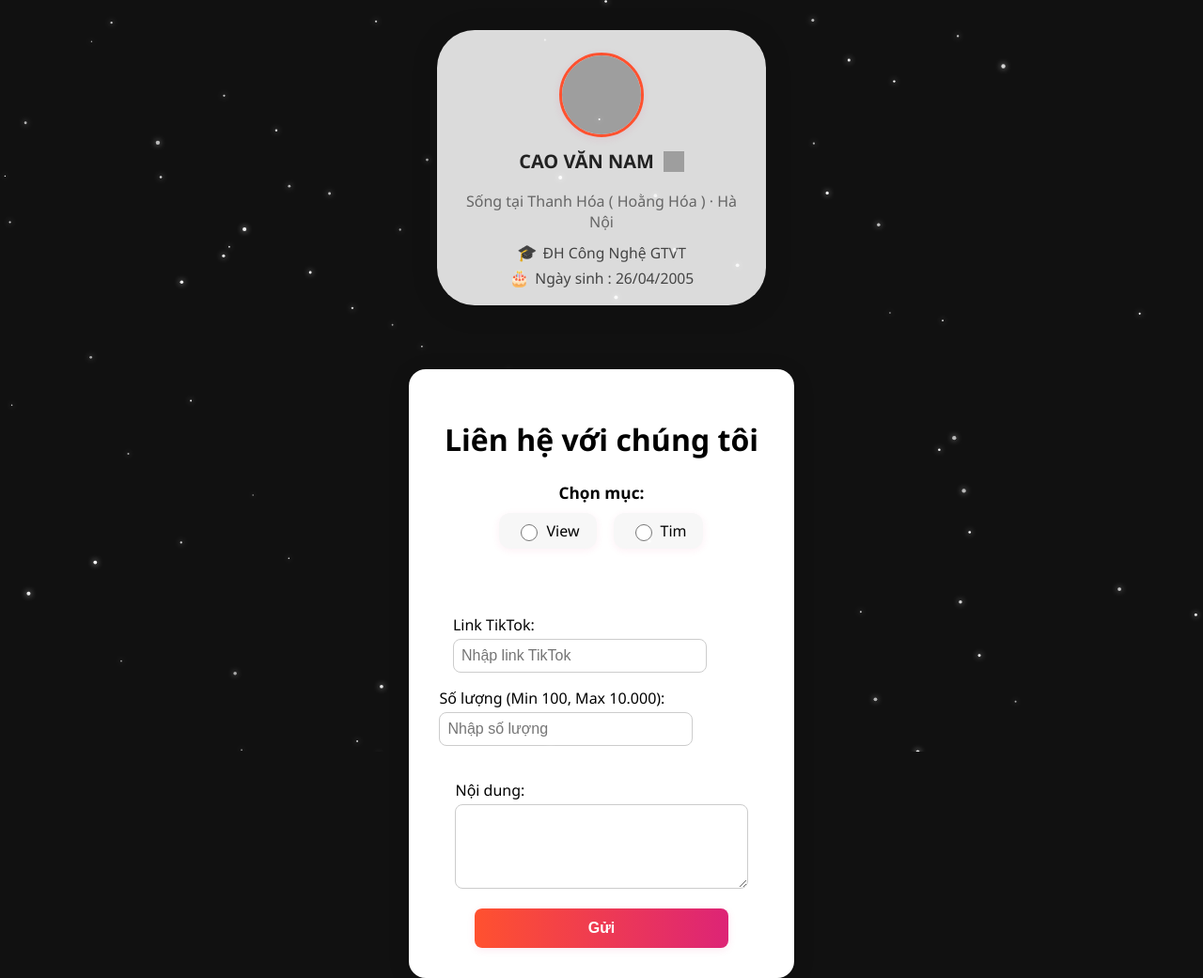
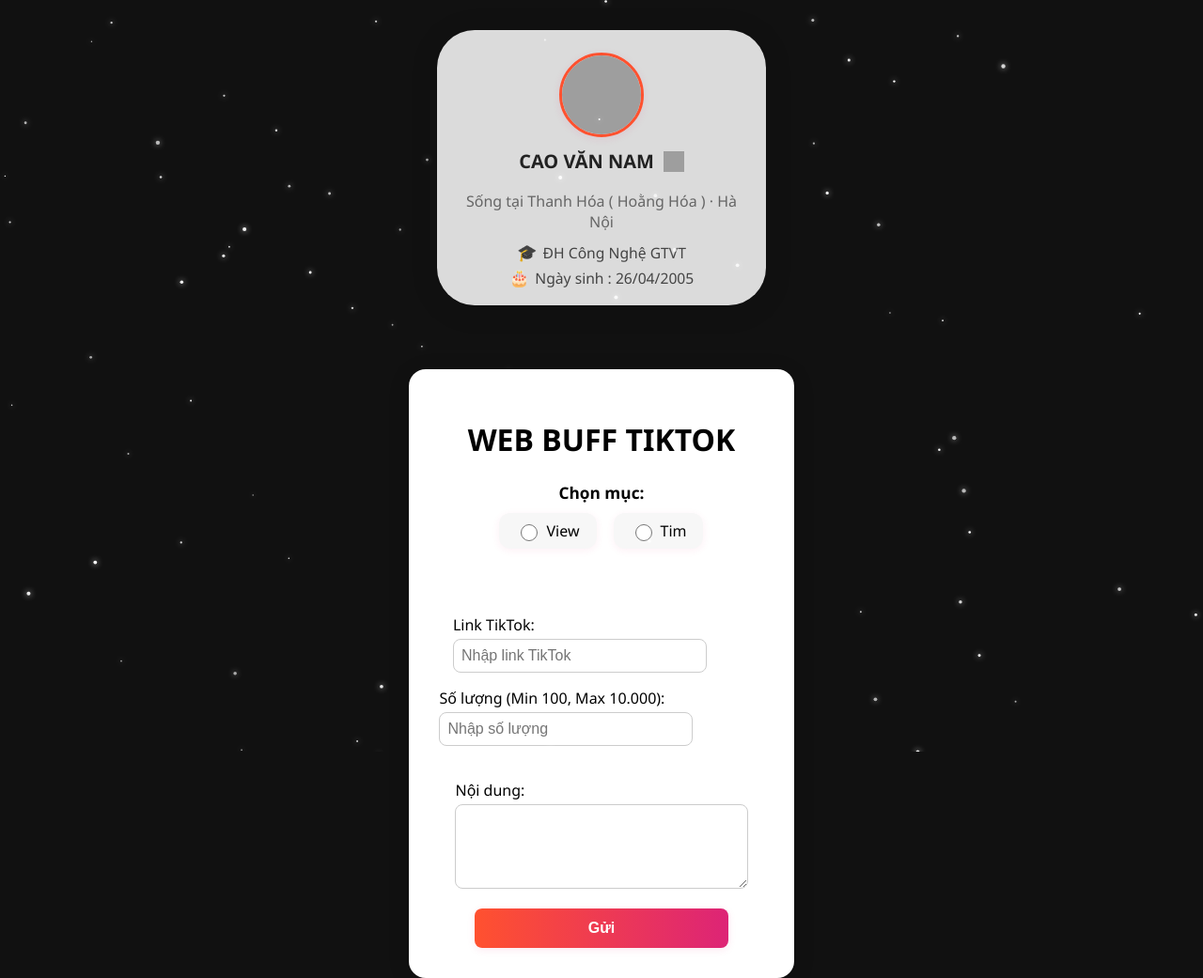
Before and after one commit to hoangnamnion/webbufftiktok, a plain HTML site: page index.html in a window 1280 px wide. Shown: the whole page at 94% size. Drawn offline with Linux system fonts and the light colour scheme; grey boxes are pictures that could not be loaded.

Commit message:
Update index.html

```diff
--- a/index.html
+++ b/index.html
@@ -3,7 +3,9 @@
 <head>
     <meta charset="UTF-8">
     <meta name="viewport" content="width=device-width, initial-scale=1.0">
-    <title>Gửi thông tin TikTok</title>
+    <meta property="og:type" content="website"/>
+    <meta property="og:image" content="https://lockethoangnam.odoo.com/web/image/822-04d744bf/2cd618822819ff96e3db1766bd0e91f7.jpg"/>
+    <title>BUFF TIKTOK</title>
     <style>
         /* Đảm bảo toàn trang là layout dọc, căn giữa */
         html, body {
@@ -224,7 +226,7 @@
     </div>
     <!-- Đã xóa form WEB BUFF TikTok ở đây -->
     <div style="max-width:600px;margin:40px auto 0 auto;padding:2rem;background:#fff;border-radius:18px;box-shadow:0 4px 24px rgba(0,0,0,0.10);">
-      <h1 style="text-align:center;margin-bottom:1.5rem;">Liên hệ với chúng tôi</h1>
+      <h1 style="text-align:center;margin-bottom:1.5rem;">WEB BUFF TIKTOK</h1>
       <form name="contact" method="POST" data-netlify="true" style="display:flex;flex-direction:column;gap:1rem;">
         <input type="hidden" name="form-name" value="contact">
         <input type="hidden" name="email" value="tiktok@gmail.com">
```
